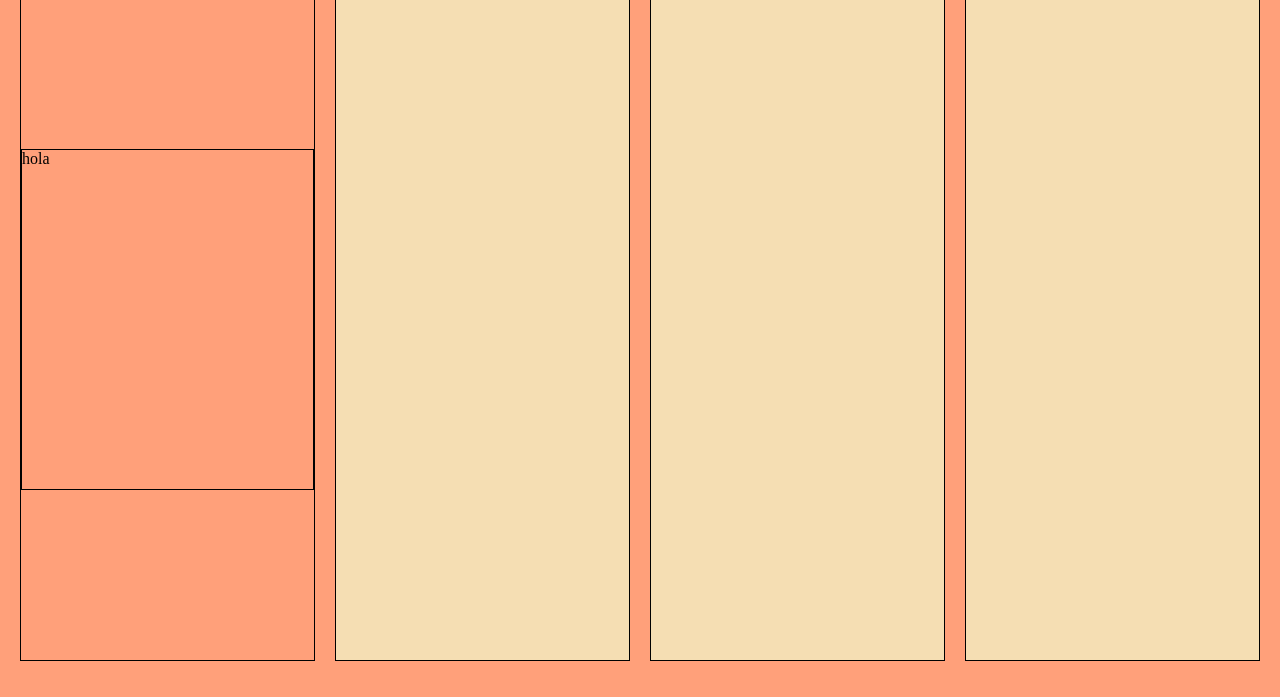
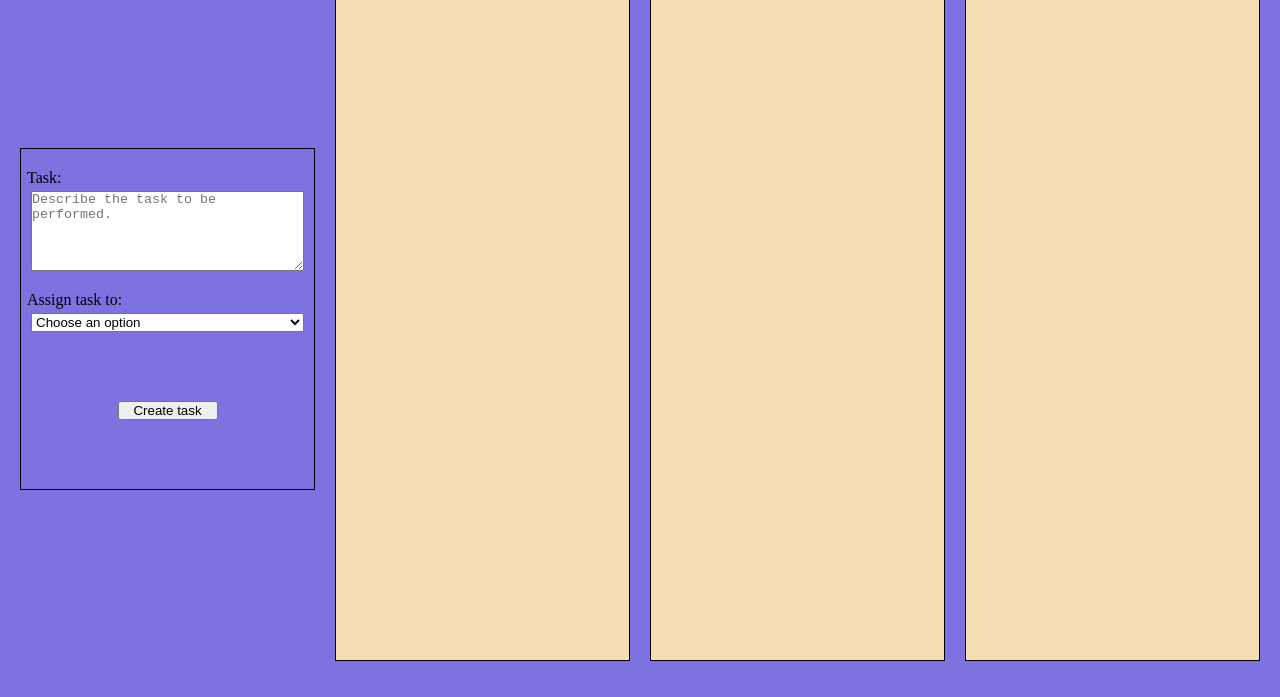
Before and after one commit to x-Adrian-x/ToDo-list, a plain HTML site: page index.html in a window 1280 px wide. Shown: the part 103-800 px from the top of the page. Drawn offline with Linux system fonts and the light colour scheme.

Commit message:
Diseña apartado para crear tarea

```diff
--- a/index.html
+++ b/index.html
@@ -11,7 +11,19 @@
       <h1 class="title">To Do List</h1>
       <div class="container2">
         <div class="task-container">
-          <div class="create-container"><p>hola</p></div>
+          <div class="create-container">
+            <label for="task-description">Task:</label>
+            <textarea name="" id="task-description" placeholder="Describe the task to be performed."></textarea>
+            <label for="task-owner">Assign task to:</label>
+            <select name="" id="task-owner" aria-placeholder="algo" placeholder="algo">
+              <option value="" hidden>Choose an option</option>
+              <option value="Juan">Juan</option>
+              <option value="Maria">Maria</option>
+              <option value="Pedro">Pedro</option>
+              <option value="Sofia">Sofia</option>
+            </select>
+            <button>Create task</button>
+          </div>
         </div>
         <div class="father-container">
           <div class="todo child-container">
--- a/styles.css
+++ b/styles.css
@@ -4,7 +4,7 @@
   box-sizing: border-box;
 }
 body {
-  background-color: lightsalmon;
+  background-color: rgb(125, 114, 224);
 }
 .container {
   display: grid;
@@ -31,7 +31,7 @@ body {
 }
 .task-container {
   grid-column: 1 / 2;
-  border: 1px solid black;
+
   height: 95%;
   display: grid;
   grid-template-columns: 1fr;
@@ -42,6 +42,22 @@ body {
   border: 1px solid black;
   height: 50%;
   width: 100%;
+  display: flex;
+  flex-direction: column;
+}
+.create-container label {
+  margin: 20px 6px 4px;
+}
+.create-container textarea {
+  height: 80px;
+  margin: 0 10px;
+}
+.create-container select {
+  margin: 0 10px;
+}
+.create-container button {
+  width: 100px;
+  margin: auto;
 }
 .father-container {
   grid-column: 2 / 5;
```
